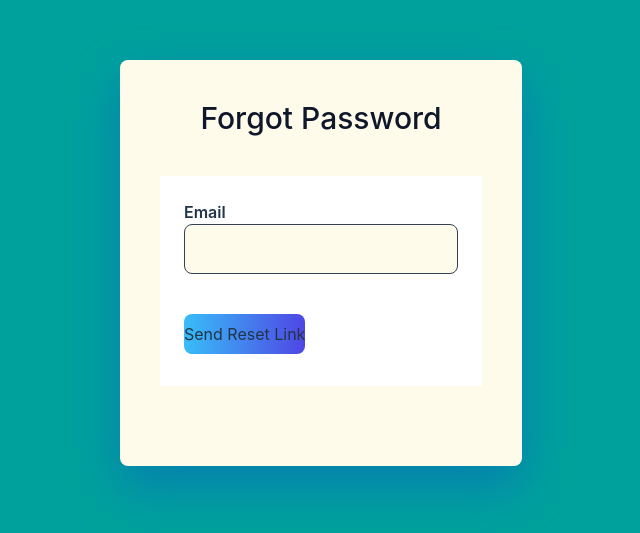
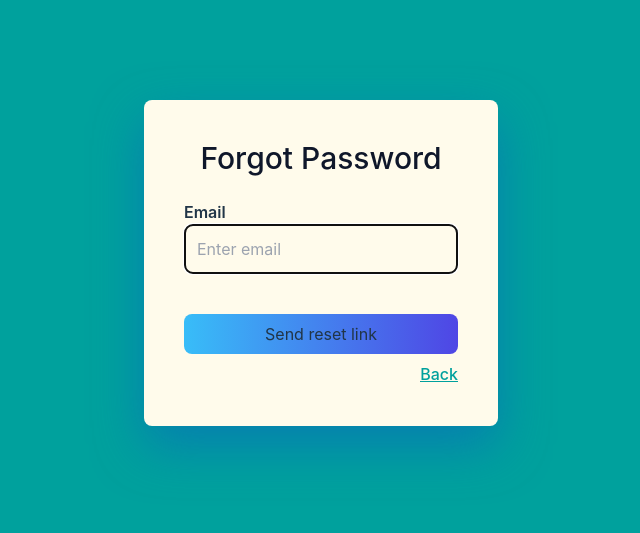
Before and after one commit to dmc103/frontend-pawstagram, a React (Vite) app: page /forgot-password in a window 1280 px wide. Shown: the part 137-670 px from the top of the page, without its empty margins (319-959 px from the left). Built offline with nearby package versions, Linux system fonts and the light colour scheme.

Commit message:
Add styling ForgotPassword.jsx

```diff
--- a/src/components/SubComponents/ForgotPassword.jsx
+++ b/src/components/SubComponents/ForgotPassword.jsx
@@ -34,14 +34,11 @@ const ForgotPassword = () => {
   return (
     <div className="bg-pawBgFour sm: min-h-screen flex flex-col items-center justify-center">
       <div className="bg-amber-50 p-10 shadow-[0_20px_50px_rgba(8,_112,_184,_0.7)] rounded-lg max-w-2xl sm: m-auto">
-        <h2 className="text-center text-slate-900 mb-6 font-medium text-3xl hover:text-indigo-800">
-          Forgot Password
-        </h2>
+      <h2 className="text-center text-slate-900 mb-6 font-medium text-3xl hover:text-indigo-800">Forgot Password</h2>
         <form
           onSubmit={handleSubmit}
-          className="form bg-white p-6 my-10 relative"
+          className="flex flex-col"
         >
-          <div className="flex flex-col">
             <label htmlFor="email" className="font-semibold">
               Email
             </label>
@@ -52,16 +49,17 @@ const ForgotPassword = () => {
               value={email}
               onChange={(e) => setEmail(e.target.value)}
               className="w-full p-3 bg-amber-50 rounded-lg mb-5 border border-slate-700 hover:bg-amber-200"
+              placeholder="Enter email"
+              autoFocus
             />
-          </div>
           <button
-            type="submit"
-            className="mt-5 h-10 bg-gradient-to-r from-sky-400 to-indigo-600 w-300 rounded-lg mb-2 hover:text-white hover:font-semibold hover:border-1 border-amber-100"
-          >
-            Send Reset Link
-          </button>
+          type="submit"
+          className="mt-5 h-10 bg-gradient-to-r from-sky-400 to-indigo-600 w-300 rounded-lg mb-2 hover:text-white hover:font-semibold hover:border-1 border-amber-100">Send reset link</button>
           {message && <p className="text-center mt-4">{message}</p>}
         </form>
+        <div className="text underline text-end">
+<a href="/login">Back</a>
+</div>
       </div>
     </div>
   );
```
